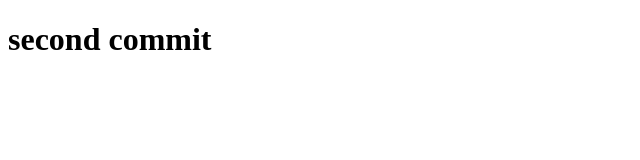
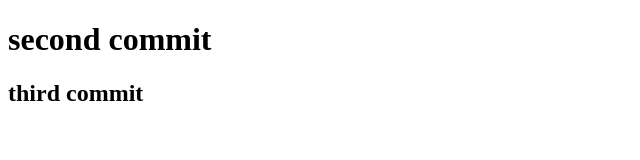
Before and after one commit to marbinuwusito/prueba, a plain HTML site: page index.html in a window 1280 px wide. Shown: the whole page, without its empty margins (0-640 px from the left). Drawn offline with Linux system fonts and the light colour scheme.

Commit message:
third commit with index.js

```diff
--- a/index.html
+++ b/index.html
@@ -7,6 +7,7 @@
 <body>
 
    <h1>second commit</h1>
+   <h2>third commit</h2>
 
 </body>
 </html>
--- /dev/null
+++ b/index.js
@@ -0,0 +1 @@
+console.log("uwusito");
```
